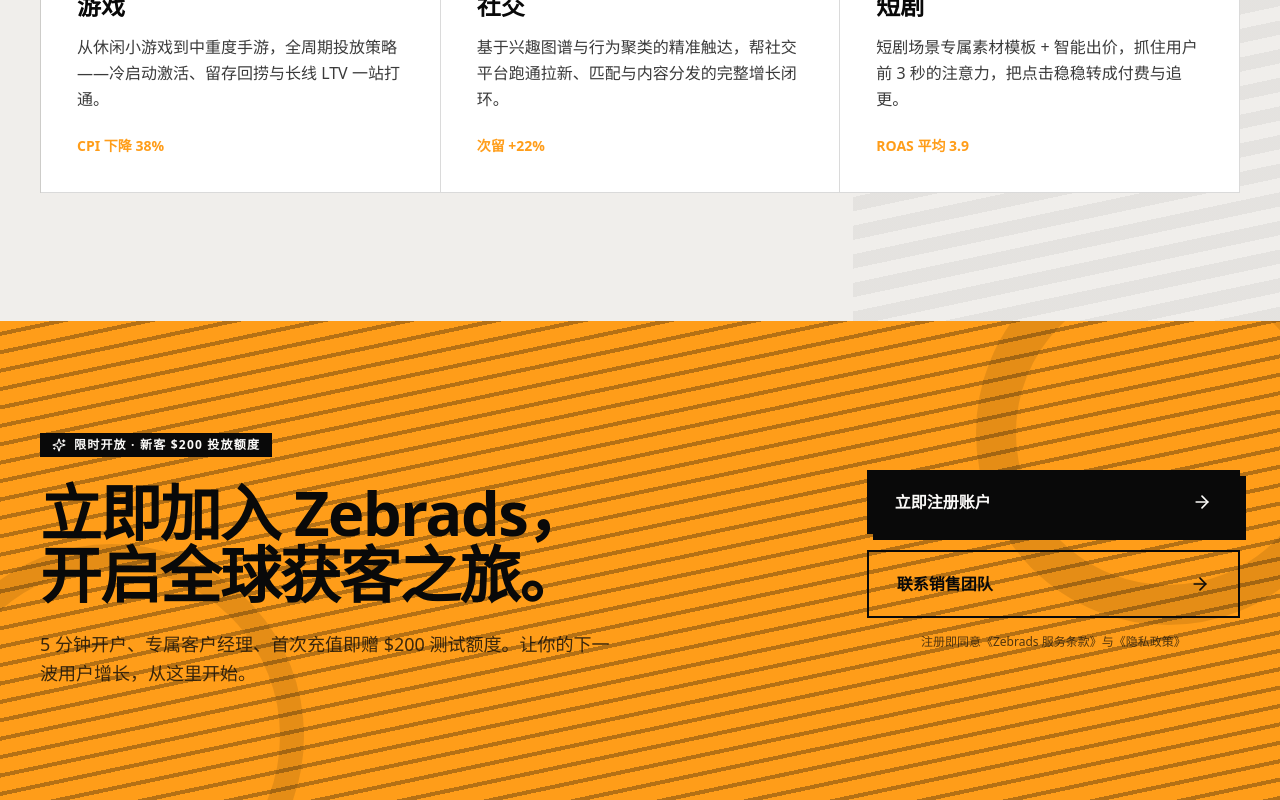
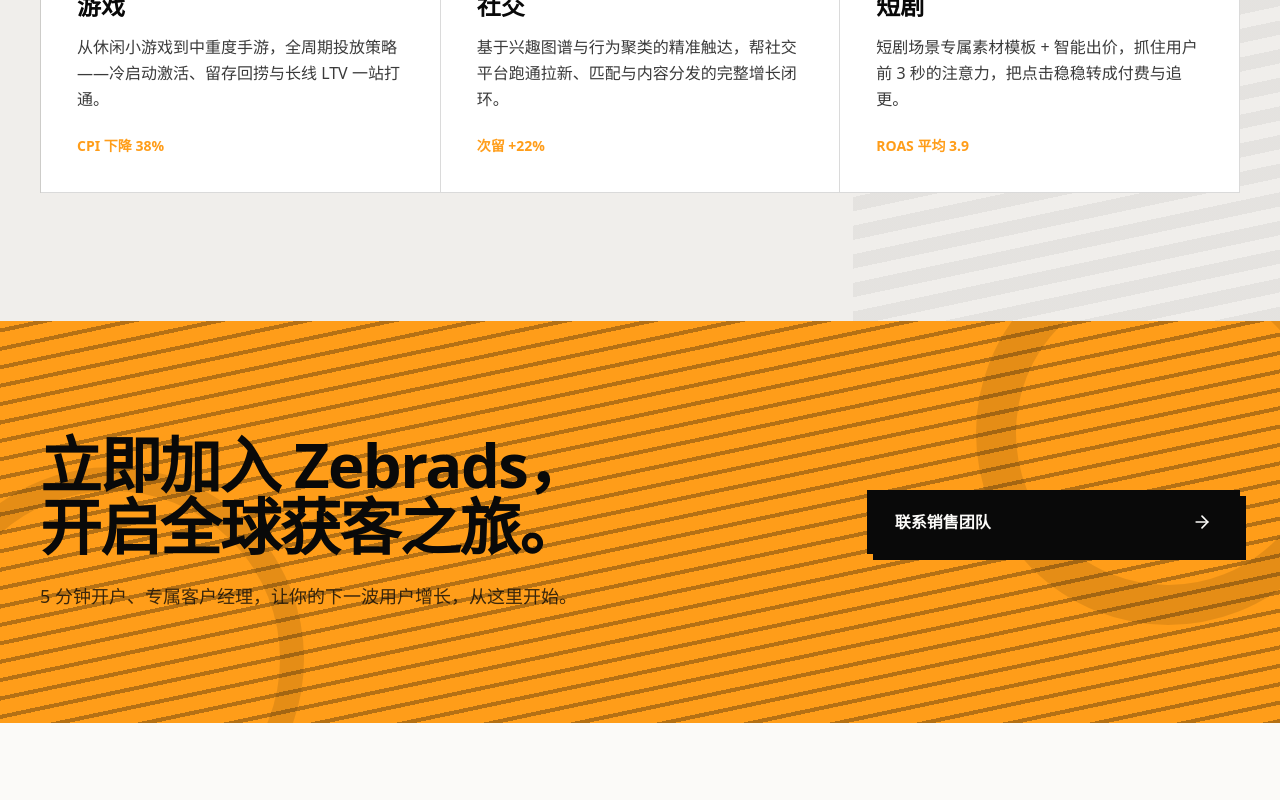
Before and after one commit to f826108853/zebrads-website, a Next.js app: page / in a window 1280 px wide. Shown: the part 3400-4200 px from the top of the page. After the commit the page ends 4123 px from the top, so only its background shows below. Built offline with nearby package versions, Linux system fonts and the light colour scheme; a web font is replaced by a local one.

Commit message:
refactor: 底部 CTA 移除促销徽标与「立即注册账户」按钮
Coze-Commit-Type: user
Coze-User-ID: 3946577231874684
Coze-Conversation-ID: 9193679

```diff
--- a/src/components/site/cta-banner.tsx
+++ b/src/components/site/cta-banner.tsx
@@ -1,4 +1,4 @@
-import { ArrowRight, Sparkles } from 'lucide-react';
+import { ArrowRight } from 'lucide-react';
 import { Reveal } from './reveal';
 
 export function CtaBanner() {
@@ -23,39 +23,25 @@
       <div className="relative max-w-7xl mx-auto px-6 md:px-10">
         <div className="grid lg:grid-cols-12 gap-10 items-center">
           <Reveal className="lg:col-span-8">
-            <div className="inline-flex items-center gap-2 px-3 py-1 bg-zebra-ink text-zebra-bone text-xs font-semibold tracking-widest uppercase mb-6">
-              <Sparkles className="h-3.5 w-3.5" />
-              限时开放 · 新客 $200 投放额度
-            </div>
             <h2 className="font-black text-[clamp(2rem,4.8vw,4rem)] leading-[1.02] tracking-tight">
               立即加入 Zebrads，
               <br />
               开启全球获客之旅。
             </h2>
             <p className="mt-6 max-w-xl text-base md:text-lg text-zebra-ink/80 leading-relaxed">
-              5 分钟开户、专属客户经理、首次充值即赠 $200 测试额度。让你的下一波用户增长，从这里开始。
+              5 分钟开户、专属客户经理，让你的下一波用户增长，从这里开始。
             </p>
           </Reveal>
 
           <Reveal variant="right" className="lg:col-span-4" delay={200}>
             <div className="flex flex-col gap-4">
               <a
-                href="#register"
+                href="#contact-sales"
                 className="group inline-flex items-center justify-between gap-3 bg-zebra-ink text-zebra-bone px-7 py-5 text-base font-semibold shadow-hard hover:shadow-none hover:translate-x-[6px] hover:translate-y-[6px] transition-all duration-300"
-              >
-                <span>立即注册账户</span>
-                <ArrowRight className="h-5 w-5 group-hover:translate-x-1 transition-transform" />
-              </a>
-              <a
-                href="#contact-sales"
-                className="group inline-flex items-center justify-between gap-3 border-2 border-zebra-ink text-zebra-ink px-7 py-5 text-base font-semibold hover:bg-zebra-ink hover:text-zebra-bone transition-all duration-300"
               >
                 <span>联系销售团队</span>
                 <ArrowRight className="h-5 w-5 group-hover:translate-x-1 transition-transform" />
               </a>
-              <p className="text-xs text-zebra-ink/70 text-center">
-                注册即同意《Zebrads 服务条款》与《隐私政策》
-              </p>
             </div>
           </Reveal>
         </div>
```
